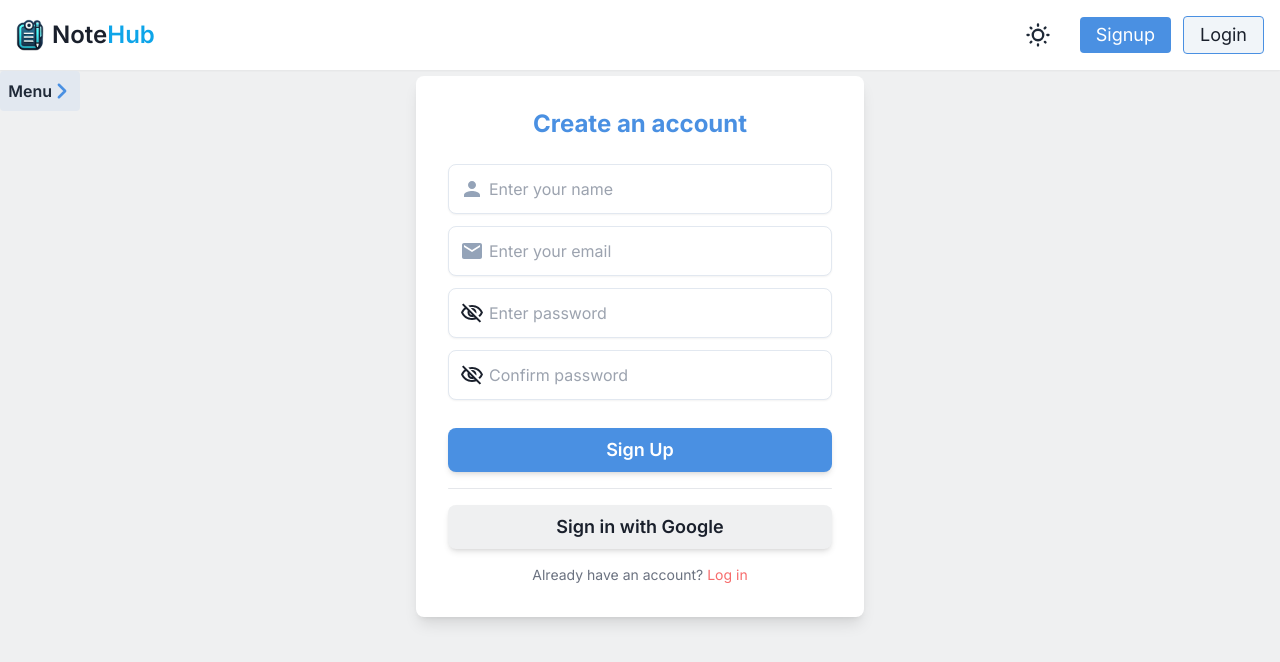
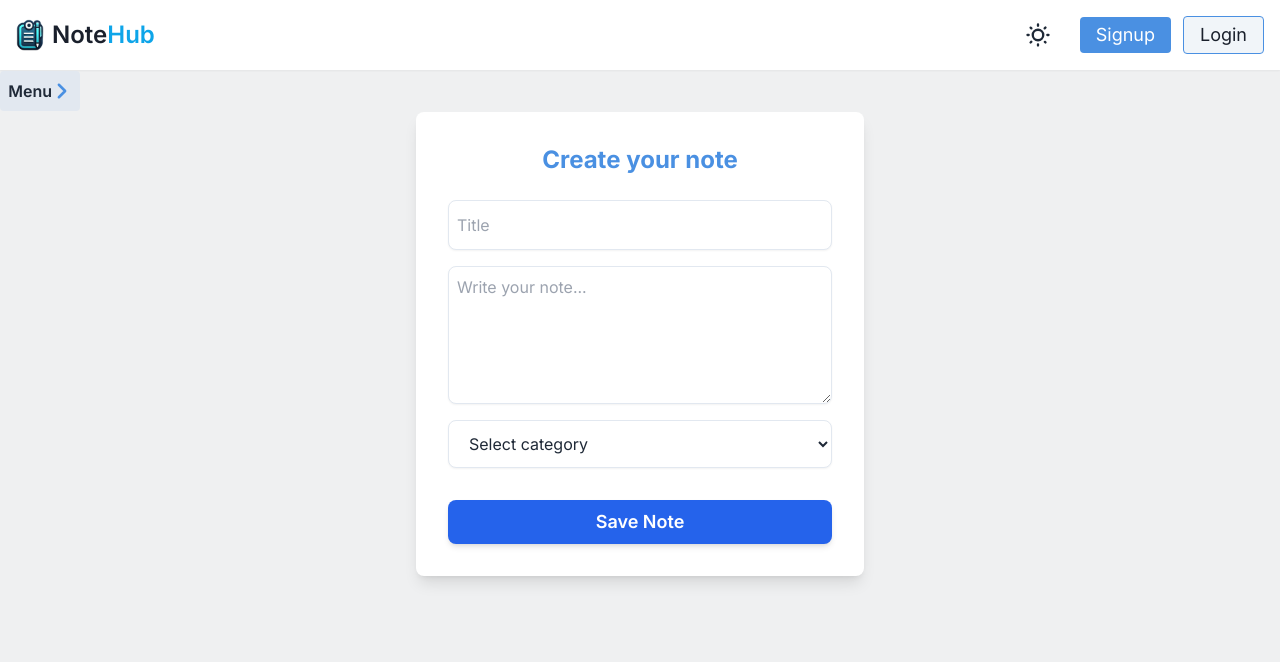
Before and after one commit to Hasinur3813/notehub, a React (Create React App) app: page / in a window 1280 px wide. Shown: the top 662 px of the page. Built offline with nearby package versions, Linux system fonts and the light colour scheme.

Commit message:
signup and login page UI

```diff
--- a/src/components/App.js
+++ b/src/components/App.js
@@ -3,13 +3,15 @@ import HomePage from "../pages/HomePage";
 import Layout from "./Layout";
 import SideBarProvider from "../context/SideBar";
 import Signup from "../pages/Signup";
+import Login from "../pages/Login";
+import CreateNote from "../pages/CreateNote";
 
 const App = () => {
   return (
     <div className="font-inter bg-primary dark:bg-dark-secondary">
       <SideBarProvider>
         <Layout>
-          <Signup />
+          <CreateNote />
         </Layout>
       </SideBarProvider>
     </div>
--- a/src/components/Category.jsx
+++ b/src/components/Category.jsx
@@ -1,13 +1,20 @@
 import React from "react";
 
-const Category = () => {
+const Category = ({ category, onChange }) => {
   return (
-    <select className="select dark:bg-dark-primary bg-muted border border-accent-1 focus:border-accent-1 focus:outline-none text-base">
-      <option selected>All Categories</option>
-      <option>Work</option>
-      <option>Personal</option>
-      <option>Others</option>
-    </select>
+    <div className="mb-8">
+      <select
+        value={category}
+        onChange={onChange}
+        className="w-full px-4 py-3 border border-muted shadow-sm rounded-lg focus:outline-none focus:ring-2 focus:border focus:border-accent-1 bg-secondary dark:bg-dark-primary dark:text-secondary dark:border dark:border-accent-1"
+      >
+        <option value="">Select category</option>
+        <option value="personal">Personal</option>
+        <option value="work">Work</option>
+        <option value="ideas">Ideas</option>
+        <option value="others">Others</option>
+      </select>
+    </div>
   );
 };
 
--- a/src/components/Form.jsx
+++ b/src/components/Form.jsx
@@ -1,10 +1,10 @@
 import React from "react";
 
-const Form = ({ text, children, ...rest }) => {
+const Form = ({ text, children, className, ...rest }) => {
   return (
     <form
       {...rest}
-      className="w-full max-w-md mx-auto bg-white dark:bg-dark-primary shadow-lg rounded-lg p-8"
+      className={`w-full max-w-md mx-auto bg-white dark:bg-dark-primary shadow-lg rounded-lg p-8 ${className}`}
     >
       <>
         <h2 className="text-2xl font-bold text-center mb-6 text-accent-1">
--- a/src/components/NavBar.jsx
+++ b/src/components/NavBar.jsx
@@ -22,7 +22,7 @@ const NavBar = () => {
     <div className="bg-secondary dark:bg-dark-primary shadow-sm fixed top-0 left-0 w-full">
       <nav className="container-fluid mx-auto py-4 px-3 md:px-4 flex justify-between items-center">
         <a
-          href="/"
+          href="../pages/homePage"
           className="cursor-pointer flex justify-center items-center gap-2"
         >
           <img className="w-6 md:w-7" src={logo} alt="logo" />
--- a/src/components/NavbarEnd.jsx
+++ b/src/components/NavbarEnd.jsx
@@ -31,7 +31,7 @@ const NavbarEnd = ({ onThemeChange, noteHubTheme }) => {
         </svg>
       </label>
       <a
-        href="/"
+        href="../pages/Signup"
         className="lg:ms-4 bg-accent-1 text-white rounded px-4 lg:text-lg hover:bg-blue-500 py-1 hidden sm:block"
       >
         Signup
--- a/src/components/TextInput.jsx
+++ b/src/components/TextInput.jsx
@@ -7,6 +7,7 @@ const TextInput = ({
   VisibilityIcon,
   value,
   onChange,
+  className,
   ...rest
 }) => {
   return (
@@ -14,8 +15,8 @@ const TextInput = ({
       <input
         value={value}
         onChange={onChange}
-        className="block w-full px-10 py-3 mb-3 text-base rounded-lg border border-muted dark:border-accent-1 shadow-sm focus:border-accent-1 focus:ring-accent-1 focus:outline-none transition duration-200 ease-in-out bg-white text-dark-primary dark:text-primary placeholder-gray-400
-                  dark:bg-dark-primary"
+        className={`block w-full px-10 py-3 mb-4 text-base rounded-lg border border-muted dark:border-accent-1 shadow-sm focus:border-accent-1 focus:ring-accent-1 focus:ring-2 focus:outline-none transition duration-200 ease-in-out bg-white text-dark-primary dark:text-primary placeholder-gray-400
+                  dark:bg-dark-primary ${className}`}
         type={type}
         placeholder={placeholder}
         required
@@ -24,10 +25,10 @@ const TextInput = ({
         <Icon className="absolute left-3 top-1/2 transform -translate-y-1/2 text-slate-400" />
       )}
 
-      {!Icon && (
+      {!Icon && VisibilityIcon && (
         <VisibilityIcon
           {...rest}
-          className="absolute left-3 top-1/2 transform -translate-y-1/2 text-dark-primary"
+          className="absolute left-3 top-1/2 transform -translate-y-1/2 text-dark-primary dark:text-gray-200"
         />
       )}
     </div>
--- /dev/null
+++ b/src/pages/CreateNote.jsx
@@ -0,0 +1,60 @@
+import React, { useState } from "react";
+import PageLayout from "../components/PageLayout";
+import { Button } from "../components/Button";
+import TextInput from "../components/TextInput";
+import Form from "../components/Form";
+import Category from "../components/Category";
+
+const CreateNote = () => {
+  const [title, setTitle] = useState("");
+  const [writeNote, setWriteNote] = useState("");
+  const [category, setCategorey] = useState("");
+
+  const handleCreateNote = (e) => {
+    e.preventDefault();
+    console.log(title, writeNote, category);
+  };
+
+  return (
+    <PageLayout>
+      <div className="pt-14">
+        <Form
+          onSubmit={handleCreateNote}
+          text="Create your note"
+          className="max-w-3xl"
+        >
+          <TextInput
+            type="text"
+            placeholder="Title"
+            value={title}
+            onChange={(e) => setTitle(e.target.value)}
+            className="px-2"
+          />
+
+          <textarea
+            value={writeNote}
+            onChange={(e) => setWriteNote(e.target.value)}
+            placeholder="Write your note..."
+            rows="5"
+            className="block w-full px-2 py-2 mb-4 text-base rounded-lg border border-muted dark:border-accent-1 shadow-sm focus:border-accent-1 focus:ring-accent-1 focus:outline-none transition duration-200 ease-in-out bg-white text-dark-primary dark:text-primary placeholder-gray-400
+                  dark:bg-dark-primary focus:ring-2"
+            required
+          />
+
+          <Category
+            category={category}
+            onChange={(e) => setCategorey(e.target.value)}
+          />
+
+          <Button
+            type="submit"
+            text="Save Note"
+            className="w-full px-4 py-2 bg-blue-600 text-white font-semibold rounded-lg shadow-md hover:bg-blue-700 transition duration-300"
+          />
+        </Form>
+      </div>
+    </PageLayout>
+  );
+};
+
+export default CreateNote;
--- /dev/null
+++ b/src/pages/Login.jsx
@@ -0,0 +1,72 @@
+import React, { useState } from "react";
+import PageLayout from "../components/PageLayout";
+import Form from "../components/Form";
+import TextInput from "../components/TextInput";
+import { Email } from "@mui/icons-material";
+import VisibilityIcon from "@mui/icons-material/Visibility";
+import VisibilityOffOutlinedIcon from "@mui/icons-material/VisibilityOffOutlined";
+import { Button } from "../components/Button";
+
+const Login = () => {
+  const [showPassword, setShowPassword] = useState(false);
+  const [email, setEmail] = useState("");
+  const [password, setPassword] = useState("");
+  const [error, setError] = useState(false);
+
+  return (
+    <PageLayout>
+      <div className="flex justify-center items-center h-screen w-full">
+        <Form text="Login to your account">
+          <TextInput
+            type="email"
+            placeholder="Enter your Email"
+            Icon={Email}
+            value={email}
+            onChange={(e) => setEmail(e.target.value)}
+          />
+
+          <TextInput
+            type={showPassword ? "text" : "password"}
+            placeholder="Enter your Password"
+            VisibilityIcon={
+              !showPassword ? VisibilityOffOutlinedIcon : VisibilityIcon
+            }
+            value={password}
+            onChange={(e) => setPassword(e.target.value)}
+            onClick={() => setShowPassword((prev) => !prev)}
+          />
+
+          {error && (
+            <p className="transition duration-150 text-center bg-red-100 rounded py-2 text-base text-red-400">
+              Email or Password is incorrect!
+            </p>
+          )}
+
+          <Button
+            type="submit"
+            text="Log In"
+            className="w-full mt-4 bg-accent-1 hover:bg-accent-2 text-white font-semibold rounded-lg shadow-md transition duration-200 ease-in-out focus:outline-none focus:ring-2 focus:ring-offset-2 focus:ring-accent-2 dark:bg-dark-secondary border border-accent-1 dark:hover:bg-dark-primary"
+          />
+
+          <div className="w-full rounded my-3 text-center">Or</div>
+          <Button
+            type="button"
+            text="Sign in with Google"
+            className="w-full py-2 bg-primary text-base dark:bg-dark-secondary hover:bg-gray-200 text-accent-1 font-semibold rounded-lg shadow-md transition duration-200 ease-in-out dark:hover:bg-dark-primary dark:border dark:border-accent-1"
+          />
+
+          <div className="mt-4 text-center">
+            <p className="text-sm text-gray-500 dark:text-gray-400">
+              Don't have an account?{" "}
+              <a href="/login" className="text-accent-1 hover:underline">
+                Signup
+              </a>
+            </p>
+          </div>
+        </Form>
+      </div>
+    </PageLayout>
+  );
+};
+
+export default Login;
--- a/src/pages/Signup.jsx
+++ b/src/pages/Signup.jsx
@@ -16,13 +16,6 @@ const Signup = () => {
   const [confirmPass, setConfirmPass] = useState("");
   const [formErr, setFormErr] = useState(false);
 
-  const HandleShowPassword = () => {
-    setShowPassword(!showPassword);
-  };
-  const HandleShowConfirmPassword = () => {
-    setShowConfirmPassword(!showConfirmPassword);
-  };
-
   const handleSubmitForm = (e) => {
     e.preventDefault();
     if (password !== confirmPass) {
@@ -33,7 +26,7 @@ const Signup = () => {
 
   return (
     <PageLayout>
-      <div className="flex justify-center pt-5 ">
+      <div className="flex justify-center py-10 ">
         <div className="lg:w-1/2">
           <Form text="Create an account" onSubmit={handleSubmitForm}>
             {/* Name Input */}
@@ -65,7 +58,7 @@ const Signup = () => {
               label="Password"
               id="password"
               type={showPassword === true ? "text" : "password"}
-              onClick={HandleShowPassword}
+              onClick={() => setShowPassword((prev) => !prev)}
               VisibilityIcon={
                 showPassword ? VisibilityIcon : VisibilityOffOutlinedIcon
               }
@@ -80,7 +73,7 @@ const Signup = () => {
               label="Confirm Password"
               id="ConfirmPassword"
               type={showConfirmPassword === true ? "text" : "password"}
-              onClick={HandleShowConfirmPassword}
+              onClick={() => setShowConfirmPassword((prev) => !prev)}
               VisibilityIcon={
                 showConfirmPassword ? VisibilityIcon : VisibilityOffOutlinedIcon
               }
@@ -97,16 +90,16 @@ const Signup = () => {
             <Button
               type="submit"
               text="Sign Up"
-              className="w-full mt-4 bg-accent-1 hover:bg-accent-2 text-white font-semibold rounded-lg shadow-md transition duration-200 ease-in-out focus:outline-none focus:ring-2 focus:ring-offset-2 focus:ring-accent-2 dark:bg-accent-2"
+              className="w-full mt-4 bg-accent-1 hover:bg-accent-2 text-white font-semibold rounded-lg shadow-md transition duration-200 ease-in-out focus:outline-none focus:ring-2 focus:ring-offset-2 focus:ring-accent-2 dark:bg-dark-secondary border border-accent-1 dark:hover:bg-dark-primary"
             />
 
-            <div className="w-full h-[1px] bg-gray-200 rounded my-4"></div>
+            <div className="w-full rounded my-3 text-center">Or</div>
 
             {/* Sign in with Google */}
             <Button
               type="button"
               text="Sign in with Google"
-              className="w-full py-2 bg-primary text-base mt-4 dark:bg-dark-secondary hover:bg-gray-200 dark:hover:bg-dark-accent-1 text-dark-primary dark:text-primary font-semibold rounded-lg shadow-md transition duration-200 ease-in-out flex items-center justify-center"
+              className="w-full py-2 bg-primary text-base dark:bg-dark-secondary hover:bg-gray-200 text-accent-1 font-semibold rounded-lg shadow-md transition duration-200 ease-in-out dark:hover:bg-dark-primary dark:border dark:border-accent-1"
             />
 
             {/* Already have an account? */}
@@ -114,7 +107,7 @@ const Signup = () => {
             <div className="mt-4 text-center">
               <p className="text-sm text-gray-500 dark:text-gray-400">
                 Already have an account?{" "}
-                <a href="/login" className="text-accent-2 hover:underline">
+                <a href="/login" className="text-accent-1 hover:underline">
                   Log in
                 </a>
               </p>
```
Also changed, not shown: src/components/Button.jsx (+0 -11 lines).
